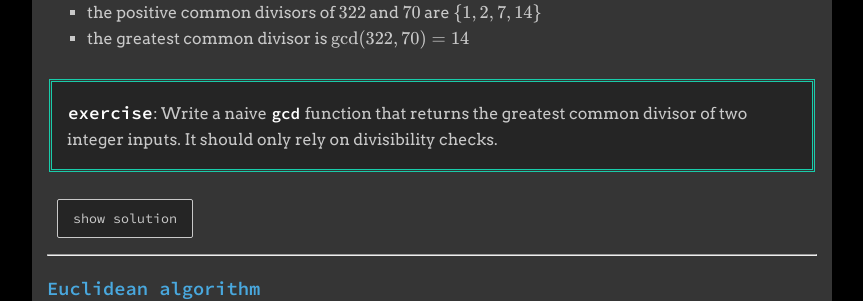
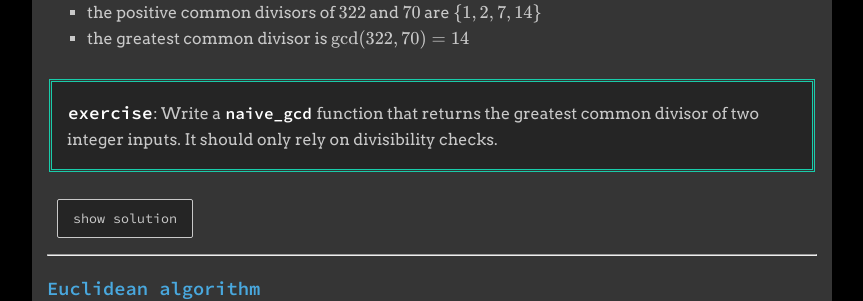
Before and after one commit to itscomputers/itscomputers.github.io, a Jekyll site: the page built from _sections/01_03_greatest_common_divisor.md, in a window 1280 px wide and 900 px high, scrolled down 785 px. Shown: the part 157-458 px from the top of the window, without its empty margins (208-1071 px from the left). Built offline with Jekyll 4.4.1, drawn with Linux system fonts in a browser that asks for light colours; formulas are drawn with MathJax 3; part of the change alters nothing that is shown.

```diff
--- a/_sections/01_03_greatest_common_divisor.md
+++ b/_sections/01_03_greatest_common_divisor.md
@@ -56,7 +56,7 @@ $$ \{ 1, 2, 7, 14 \} $$
 
 <span id="exercise-naive-gcd" />
 > **`exercise`**:
-> Write a naive `gcd` function that returns the greatest common divisor of two
+> Write a `naive_gcd` function that returns the greatest common divisor of two
 > integer inputs.  It should only rely on divisibility checks.
 {: .exercise}
 
@@ -66,9 +66,9 @@ $$ \{ 1, 2, 7, 14 \} $$
 # ruby
 def naive_gcd(a, b)
   divisor = nil
-  maximum = [a.abs, b.abs].max
+  limit = [a.abs, b.abs].min
 
-  (1..maximum).each do |d|
+  (1..limit).each do |d|
     if a % d == 0 && b % d == 0
       divisor = d
     end
```
